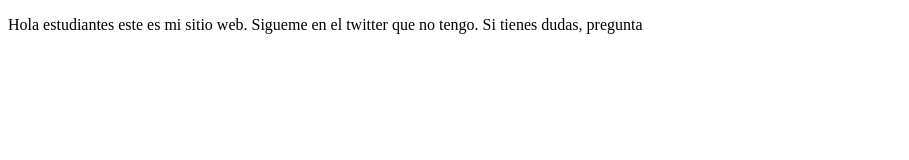
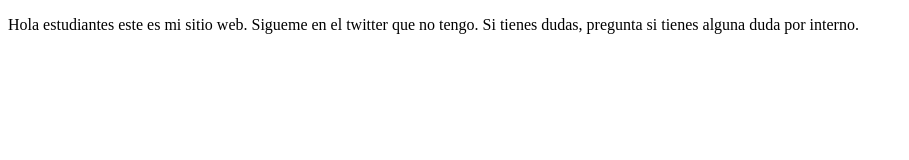
Before and after one commit to sebasbedoyal/proyectoDemoCursoPrework, a plain HTML site: page index.html in a window 1280 px wide. Shown: the whole page, without its empty margins (0-909 px from the left). Drawn offline with Linux system fonts and the light colour scheme.

Commit message:
cambios agregamos comentario

```diff
--- a/index.html
+++ b/index.html
@@ -8,7 +8,7 @@
 </head>
 <body>
     <p>
-        Hola estudiantes este es mi sitio web. Sigueme en el twitter que no tengo. Si tienes dudas, pregunta
+        Hola estudiantes este es mi sitio web. Sigueme en el twitter que no tengo. Si tienes dudas, pregunta si tienes alguna duda por interno.
     </p>
 </body>
 </html>
```
